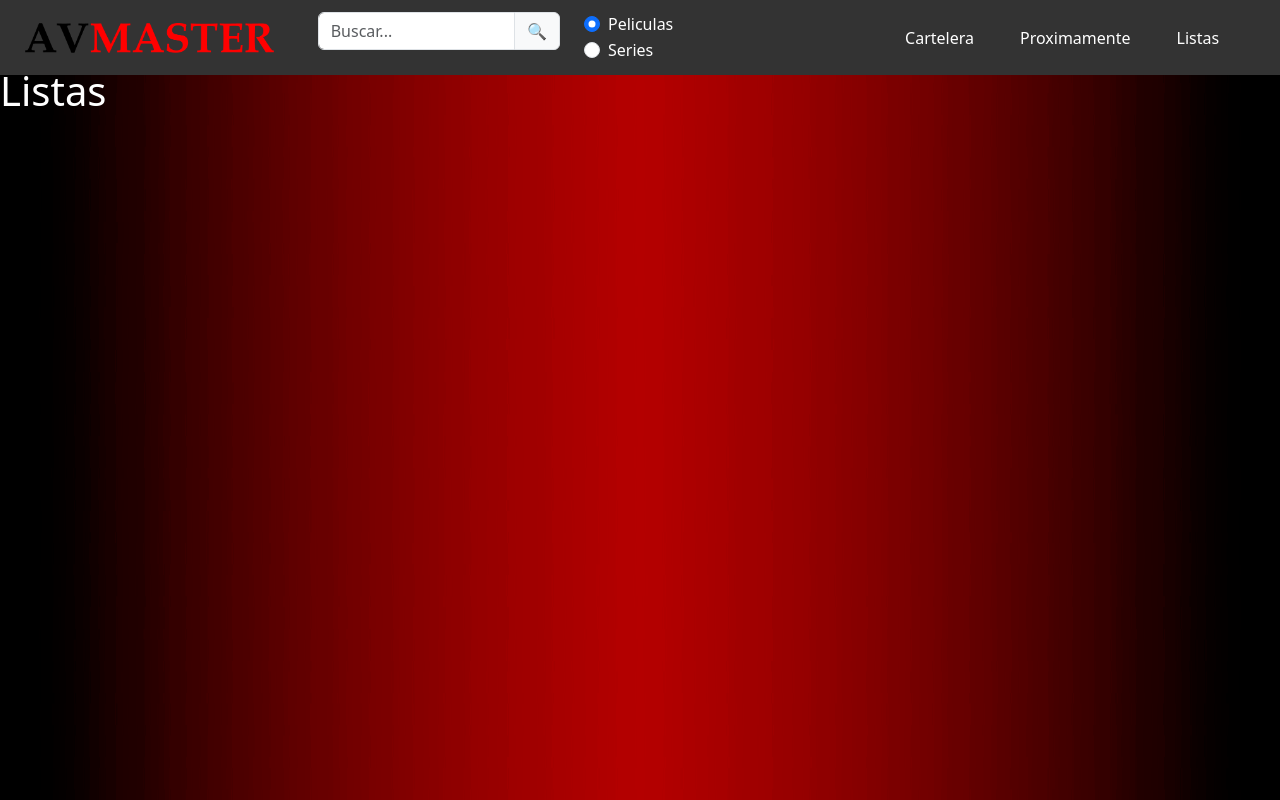
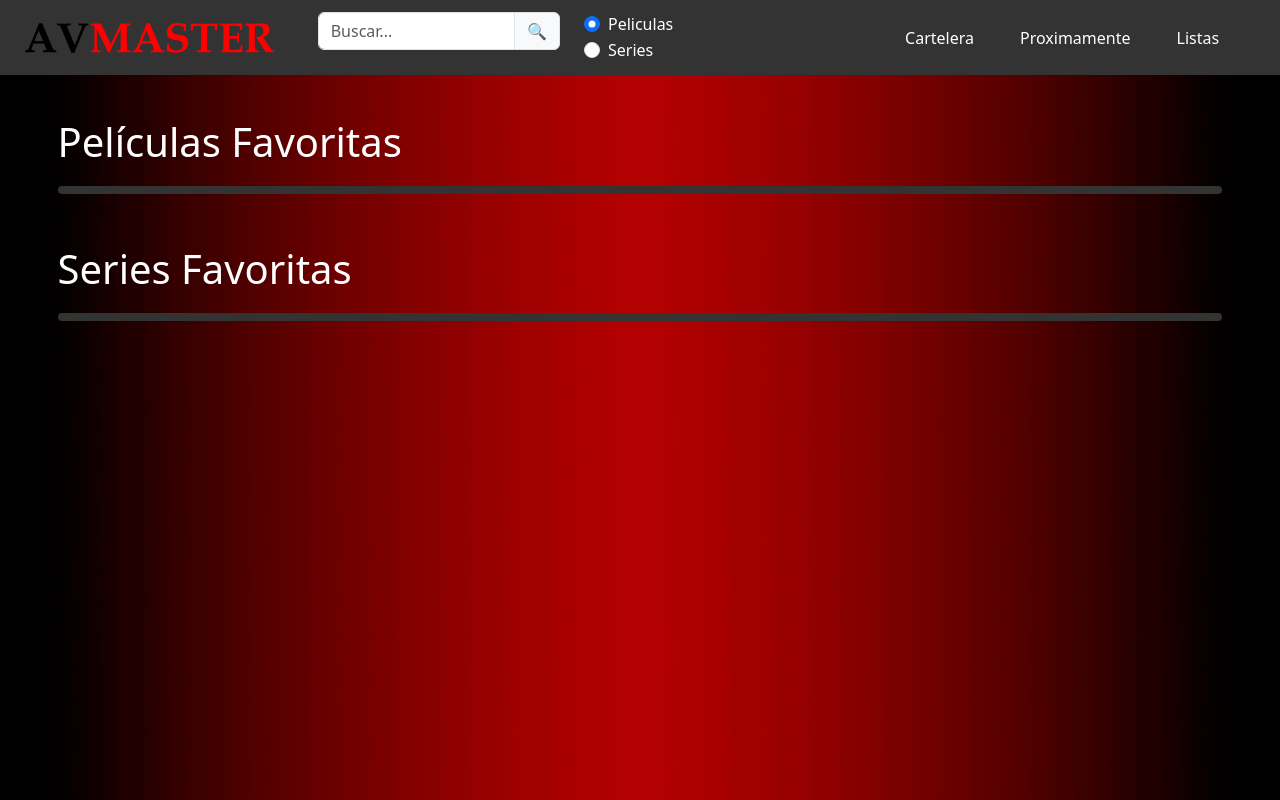
Before and after one commit to AGuyLearningCode/pfc_2023, a React (Create React App) app: page /Listas in a window 1280 px wide. Built offline with nearby package versions, Linux system fonts and the light colour scheme; the HTML template or start-up script is replaced by a standard one.

Commit message:
Arreglado error en la petición a la Api en la sección de Próximamente con el filtro de series. Existía un error inesperado cuando se enviaba un el día de la fecha con una única cifra en vez de con dos.

```diff
--- a/src/components/ItemFavorito/ItemFavorito.module.css
+++ b/src/components/ItemFavorito/ItemFavorito.module.css
@@ -0,0 +1,15 @@
+.favoritoId img{
+    margin: 27px;
+
+}
+
+.titulo{
+    margin:10px;
+    text-align: center;
+    color: white;
+    font-weight: bold;
+    text-decoration: none;
+}
+img{
+
+}
--- a/src/components/ItemFavorito/index.js
+++ b/src/components/ItemFavorito/index.js
@@ -2,14 +2,19 @@ import React from 'react'
 import { Link } from 'react-router-dom'
 import { Button } from 'react-bootstrap'
 import itemplaceholder from '../../assets/imagenes/Item-placeholder_3.png';
+import styles from './ItemFavorito.module.css';
 
-const ItemFavorito = ({favorito, eliminarFavorito}) => {
-  return (
-    <div key={favorito.id}>
-                    <Link to={`/Info/${favorito.tipo}/${favorito.id}`}>
-                        <img src={favorito.poster ? "https://www.themoviedb.org/t/p/w300_and_h450_bestv2" + favorito.poster : itemplaceholder} />{favorito.nombre}</Link>
-                        <Button onClick={() => eliminarFavorito(favorito)}>Eliminar</Button></div>
-  )
+const ItemFavorito = ({ favorito, eliminarFavorito }) => {
+    return (
+        <div key={favorito.id} className={styles.favoritoId}>
+            <Link to={`/Info/${favorito.tipo}/${favorito.id}`}>
+                <img src={favorito.poster ? "https://www.themoviedb.org/t/p/w300_and_h450_bestv2" + favorito.poster : itemplaceholder} />
+                <div className={styles.titulo}>
+                    {favorito.nombre}
+                </div>
+            </Link>
+            <Button onClick={() => eliminarFavorito(favorito)}>Eliminar</Button></div>
+    )
 }
 
 export default ItemFavorito
--- a/src/pages/Listas/index.js
+++ b/src/pages/Listas/index.js
@@ -56,10 +56,9 @@ const Listas = () => {
 
 
     return (
-        // <div className={styles.resultado}>
         <div className={styles.listas}>
-            <h1>Listas</h1>
-            <div>
+            <h1>Películas Favoritas</h1>
+            <div className={styles.menuSelector}>
                 {
                     filtrosPeliculas.map(f => <React.Fragment key={f.id}><input type="checkbox" value={f.id} checked={filtrosActivosPeliculas.includes(f.id)}
                         onChange={() => cambiarFiltroPelicula(f.id)}></input> {f.name}</React.Fragment>)
@@ -68,8 +67,9 @@ const Listas = () => {
             <div className="d-flex flex-wrap">
                 {favoritos.filter(f => f.tipo === "p").filter(p => filtrosActivosPeliculas.length === 0 || filtrosActivosPeliculas.filter(f => p.generos.map(p => p.id).includes(f)).length > 0).map(f => <ItemFavorito favorito={f} eliminarFavorito={eliminarFavorito} key={ `${f.tipo}${f.id}`} />)}
             </div>
-
-            <div>
+            <br/>
+            <h1>Series Favoritas</h1>
+            <div className={styles.menuSelector}>
                 {
                     filtrosSeries.map(f => <React.Fragment key={f.id}><input type="checkbox" value={f.id} checked={filtrosActivosSeries.includes(f.id)}
                         onChange={() => cambiarFiltroSeries(f.id)}></input> {f.name}</React.Fragment>)
--- a/src/pages/Listas/listas.module.css
+++ b/src/pages/Listas/listas.module.css
@@ -1,3 +1,16 @@
 .listas{
     color: white;
+    padding-top: 4%;
+    padding-left: 4.5%;
+    padding-right: 4.5%;
+    padding-bottom: 4%;
 }
+
+.menuSelector{
+    background-color: #333;
+    border-radius: 5px;
+    padding: 4px;
+    padding-left: 10px;
+    margin-top: 20px;
+    margin-bottom: 27px;
+}
--- a/src/pages/Proximamente/index.js
+++ b/src/pages/Proximamente/index.js
@@ -21,7 +21,7 @@ const Proximamente = () => {
             const fechaActual = new Date();
             const timeStampManana = fechaActual.getTime() + 1000 * 60 * 60 * 24;
             const fechaManana = new Date(timeStampManana);
-            const cadenaFecha = `${fechaManana.getFullYear()}-${fechaManana.getMonth() + 1}-${fechaManana.getDate()}`;
+            const cadenaFecha = `${fechaManana.getFullYear()}-${`${fechaManana.getMonth() + 1}`.padStart(2,"0")}-${ `${fechaManana.getDate()}`.padStart(2,"0")}`;
             getURL(`discover/tv`, {
                 sort_by: "first_air_date.asc",
                 "first_air_date.gte": cadenaFecha
```
